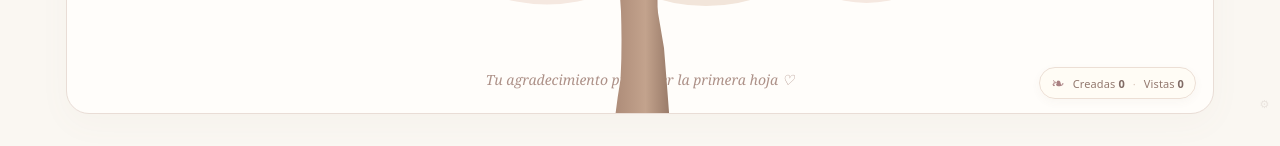
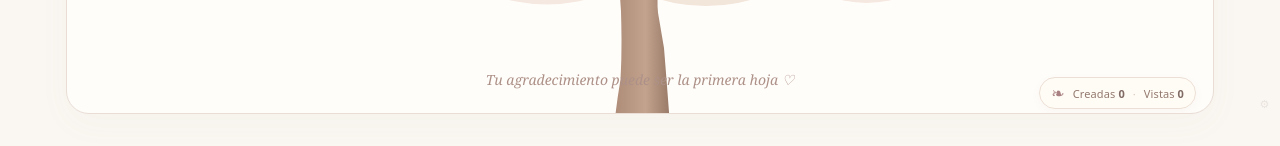
Before and after one commit to LIAR85/arbol-de-gratitud., a plain HTML site: page index.html in a window 1280 px wide. Both pictures are taken after a click on the button "▣ Proyectar". Shown: the part 681-827 px from the top of the page. Drawn offline with nearby package versions, Linux system fonts and the light colour scheme; no server answers.

Commit message:
Lower projection created/viewed badge and reserve room below caption

```diff
--- a/index.html
+++ b/index.html
@@ -42,13 +42,13 @@ footer{text-align:center;font:10px system-ui,sans-serif;letter-spacing:.17em;col
 @media(max-width:420px){.admin-trigger{bottom:max(5px,env(safe-area-inset-bottom));right:5px}}
 
 /* Contadores discretos del modo proyección */
-.project-stats{position:absolute;right:17px;bottom:14px;z-index:2;display:none;align-items:center;gap:8px;padding:7px 11px;border:1px solid #ecdfd5;border-radius:999px;background:#fffcf6e8;color:#93796f;font:500 11px system-ui,sans-serif;letter-spacing:.01em;box-shadow:0 3px 10px #7758490b;pointer-events:none}
+.project-stats{position:absolute;right:17px;bottom:4px;z-index:2;display:none;align-items:center;gap:8px;padding:7px 11px;border:1px solid #ecdfd5;border-radius:999px;background:#fffcf6e8;color:#93796f;font:500 11px system-ui,sans-serif;letter-spacing:.01em;box-shadow:0 3px 10px #7758490b;pointer-events:none}
 .project-stats .mini-leaf{color:#aa8183;font-size:16px;line-height:1}
 .project-stats b{font-weight:700;color:#806b65}
 .project-stats .stat-separator{color:#d8c6bb}
 .project .project-stats{display:flex}
-.project .tree-caption{padding-bottom:42px}
-@media(max-width:420px){.project-stats{right:10px;bottom:8px;font-size:10px;padding:6px 9px;gap:6px}}
+.project .tree-caption{padding-bottom:65px;position:relative;z-index:1}
+@media(max-width:420px){.project-stats{right:10px;bottom:3px;font-size:10px;padding:6px 9px;gap:6px}}
 </style>
 </head>
 <body>
```
